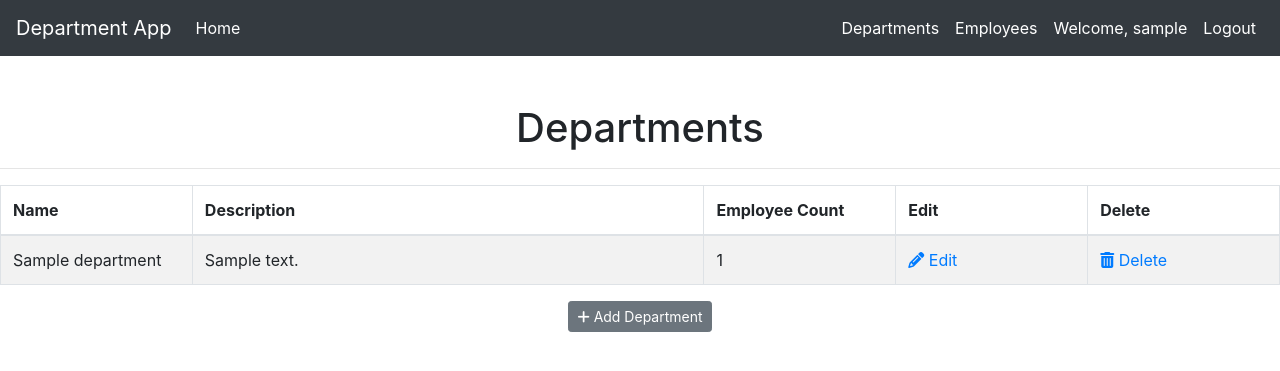
After one commit to Xckannyem/epam-winter-2021-final-project, a Flask app: page /departments in a window 1280 px wide. The commit adds this page. Shown: the top 371 px of the page. Run offline with Flask 2, Linux system fonts and the light colour scheme; a user stored in the database is signed in; tables that the repository leaves empty hold one stand-in row (values such as "Sample post"); some libraries are stand-ins or nearby versions.

Commit message:
add crud operations

```diff
--- a/department_app/__init__.py
+++ b/department_app/__init__.py
@@ -3,6 +3,7 @@ from flask_sqlalchemy import SQLAlchemy
 from flask_bcrypt import Bcrypt
 from flask_login import LoginManager
 from flask_migrate import Migrate
+from flask_bootstrap import Bootstrap
 
 from config import Config
 
@@ -14,6 +15,8 @@ bcrypt = Bcrypt(app)
 login_manager = LoginManager(app)
 migrate = Migrate(app, db)
 
+Bootstrap(app)
+
 from department_app import views, models
 
 from .views import user as user_blueprint
--- a/department_app/templates/base.html
+++ b/department_app/templates/base.html
@@ -31,10 +31,16 @@
             </ul>
             {% if current_user.is_authenticated %}
             <ul class="navbar-nav">
-                <li class="nav-item">
+                <li class="nav-item active">
+                    <a class="nav-link" href="{{ url_for('user.show_departments') }}">Departments</a>
+                </li>
+                <li class="nav-item active">
+                    <a class="nav-link" href="{{ url_for('user.show_employees') }}">Employees</a>
+                </li>
+                <li class="nav-item active">
                     <a class="nav-link">Welcome, {{ current_user.username }}</a>
                 </li>
-                <li class="nav-item">
+                <li class="nav-item active">
                     <a class="nav-link" href="{{ url_for('user.logout_page') }}">Logout</a>
                 </li>
             </ul>
--- /dev/null
+++ b/department_app/templates/departments/departments.html
@@ -0,0 +1,69 @@
+{% import "bootstrap/utils.html" as utils %}
+{% extends "base.html" %}
+{% block title %}Departments{% endblock %}
+{% block content %}
+<div class="content-section">
+  <div class="outer">
+    <div class="middle">
+      <div class="inner">
+        <br/>
+        {{ utils.flashed_messages() }}
+        <br/>
+        <h1 style="text-align:center;">Departments</h1>
+        {% if departments %}
+          <hr class="intro-divider">
+          <div class="center">
+            <table class="table table-striped table-bordered">
+              <thead>
+                <tr>
+                  <th width="15%"> Name </th>
+                  <th width="40%"> Description </th>
+                  <th width="15%"> Employee Count </th>
+                  <th width="15%"> Edit </th>
+                  <th width="15%"> Delete </th>
+                </tr>
+              </thead>
+              <tbody>
+              {% for department in departments %}
+                <tr>
+                  <td> {{ department.name }} </td>
+                  <td> {{ department.description }} </td>
+                  <td>
+                    {% if department.employees %}
+                      {{ department.employees.count() }}
+                    {% else %}
+                      0
+                    {% endif %}
+                  </td>
+                  <td>
+                    <a href="{{ url_for('user.edit_department', id=department.id) }}">
+                      <i class="fa fa-pencil"></i> Edit
+                    </a>
+                  </td>
+                  <td>
+                    <a href="{{ url_for('user.delete_department', id=department.id) }}">
+                      <i class="fa fa-trash"></i> Delete
+                    </a>
+                  </td>
+                </tr>
+              {% endfor %}
+              </tbody>
+            </table>
+          </div>
+          <div style="text-align: center">
+        {% else %}
+          <div style="text-align: center">
+            <h3> No departments have been added. </h3>
+            <hr class="intro-divider">
+        {% endif %}
+          <a href="{{ url_for('user.add_department') }}" class="btn btn-sm btn-secondary">
+            <i class="fa fa-plus"></i>
+            Add Department
+          </a>
+        </div>
+      </div>
+    </div>
+  </div>
+</div>
+</div>
+{% endblock %}
--- a/department_app/views/__init__.py
+++ b/department_app/views/__init__.py
@@ -3,7 +3,7 @@ from flask import render_template
 
 user = Blueprint('user', __name__)
 
-from . import auth
+from . import auth, department_view, employee_view
 
 
 @user.route('/')
--- /dev/null
+++ b/department_app/views/department_view.py
@@ -0,0 +1,89 @@
+from flask import render_template, redirect, url_for, flash
+from flask_login import login_required
+
+from .. import db
+from ..models.department import Department
+from ..forms import DepartmentForm
+
+from . import user
+
+
+@user.route('/departments', methods=['GET', 'POST'])
+@login_required
+def show_departments():
+    """
+    Show all departments
+    """
+    departments = Department.query.all()
+
+    return render_template('departments/departments.html', departments=departments)
+
+
+@user.route('/departments/add', methods=['GET', 'POST'])
+@login_required
+def add_department():
+    """
+    Add a department to the database
+    """
+    add_dep = True
+
+    form = DepartmentForm()
+    if form.validate_on_submit():
+        department_to_create = Department(name=form.name.data,
+                                          description=form.description.data)
+        try:
+            # add department to the database
+            db.session.add(department_to_create)
+            db.session.commit()
+            flash('You have successfully added a new department!', category='success')
+        except:
+            # in case department already exists
+            flash('Department already exists!', category='danger')
+
+        # redirect to department page
+        return redirect(url_for('user.show_departments'))
+
+    # load department template
+    return render_template('departments/department.html', action='Add', add_dep=add_dep, form=form)
+
+
+@user.route('/departments/edit/<int:id>', methods=['GET', 'POST'])
+@login_required
+def edit_department(id):
+    """
+    Edit a department
+    """
+    add_dep = False
+
+    department = Department.query.get_or_404(id)
+    form = DepartmentForm(obj=department)
+    if form.validate_on_submit():
+        department.name = form.name.data
+        department.description = form.description.data
+        db.session.commit()
+        flash('You have successfully edited the department.')
+
+        # redirect to the departments page
+        return redirect(url_for('user.show_departments'))
+
+    form.description.data = department.description
+    form.name.data = department.name
+    return render_template('departments/department.html', action="Edit",
+                           add_dep=add_dep, form=form,
+                           department=department)
+
+
+@user.route('/departments/delete/<int:id>', methods=['GET', 'POST'])
+@login_required
+def delete_department(id):
+    """
+    Delete a department from the database
+    """
+
+    department = Department.query.get_or_404(id)
+    db.session.delete(department)
+    db.session.commit()
+    flash('You have successfully deleted the department.')
+
+    # redirect to the departments page
+    return redirect(url_for('user.show_departments'))
```
Also changed, not shown: department_app/forms.py (+24 -4 lines), department_app/templates/departments/department.html (added, +28 -0 lines), department_app/templates/employees/employee.html (added, +25 -0 lines), department_app/templates/employees/employees.html (added, +59 -0 lines), department_app/views/employee_view.py (added, +41 -0 lines).
